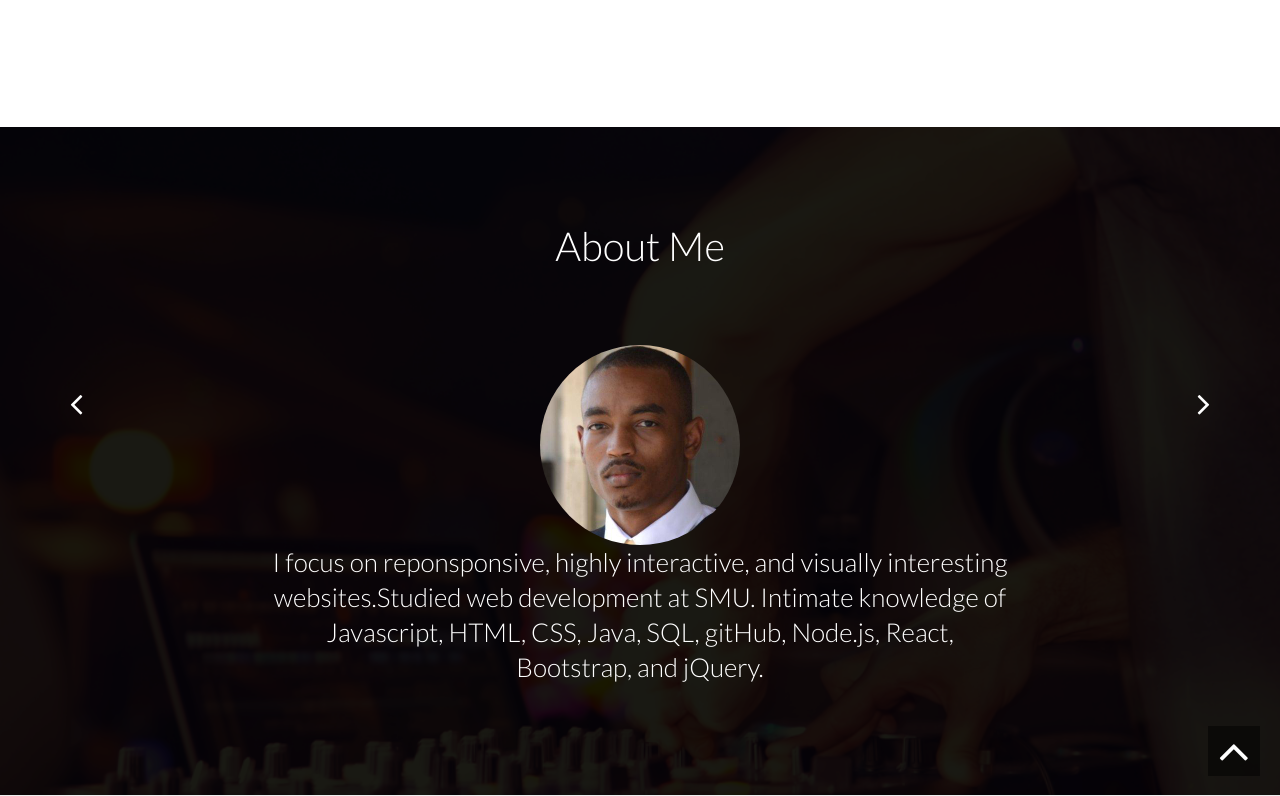
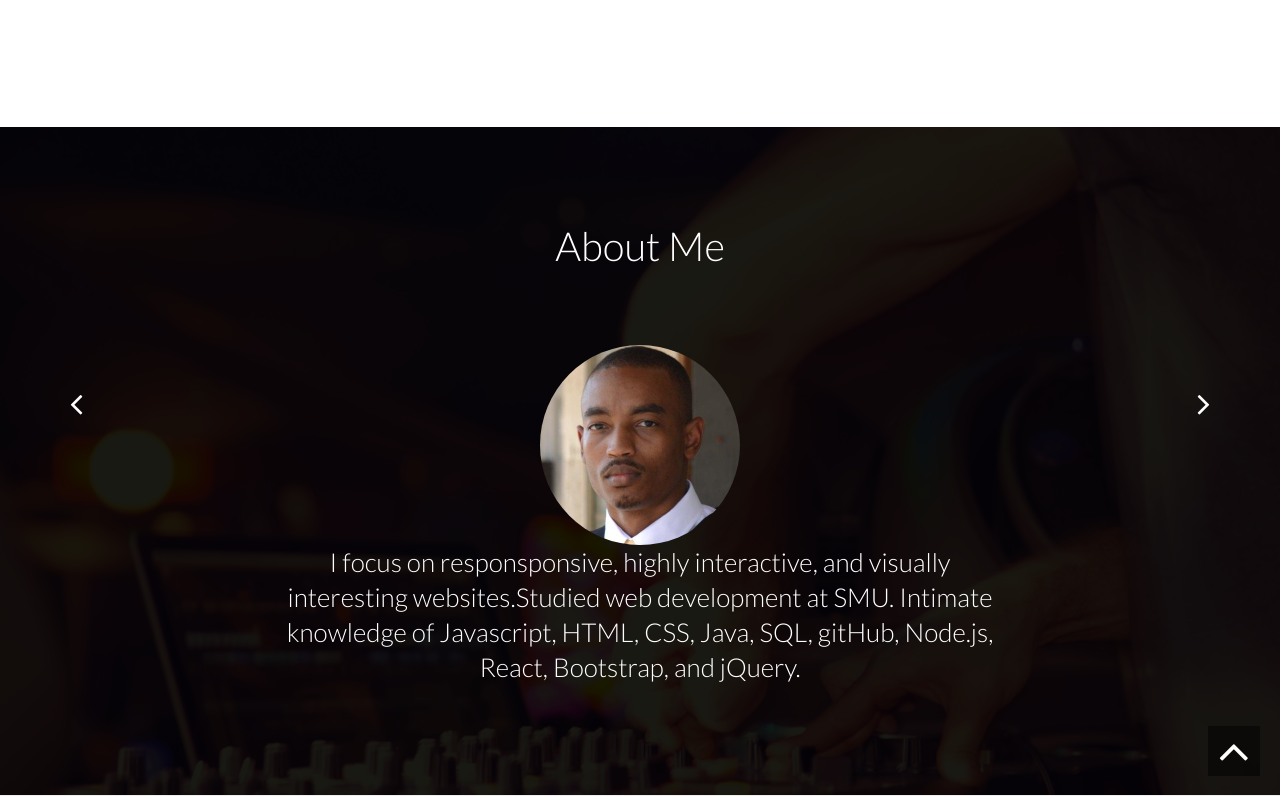
Before and after one commit to seytorin/revised-portfolio, a website: page index.html in a window 1280 px wide. Both pictures are taken after a click on the link 76 px from the left and 2109 px from the top of the page. Shown: the part 1713-2509 px from the top of the page. Drawn offline with nearby package versions, Linux system fonts and the light colour scheme; files that its build step writes are made by us from their sources; files whose address does not match are found by name.

Commit message:
Fixed grammatical error

```diff
--- a/index.html
+++ b/index.html
@@ -108,7 +108,7 @@
 	<div class="carousel-inner">
 			<div class="item active animated bounceInRight">
 			<span class="animated slideInLeft"><img alt="portfolio" src="assets/images/testimonials/profilepicture.jpg" height ="200" width="200" class="img-circle"></span>
-			<p>I focus on reponsponsive, highly interactive, and visually interesting websites.Studied web development at SMU. Intimate knowledge of Javascript, HTML, CSS, Java, SQL, gitHub, Node.js, React, Bootstrap, and jQuery.</p>
+			<p>I focus on responsponsive, highly interactive, and visually interesting websites.Studied web development at SMU. Intimate knowledge of Javascript, HTML, CSS, Java, SQL, gitHub, Node.js, React, Bootstrap, and jQuery.</p>
 			</div>
 			<div class="item  animated bounceInRight">
 			<span class="animated slideInLeft"><img alt="portfolio" src="assets/images/testimonials/slide2.jpg" height ="200" width="200" class="img-circle"></span>
```
